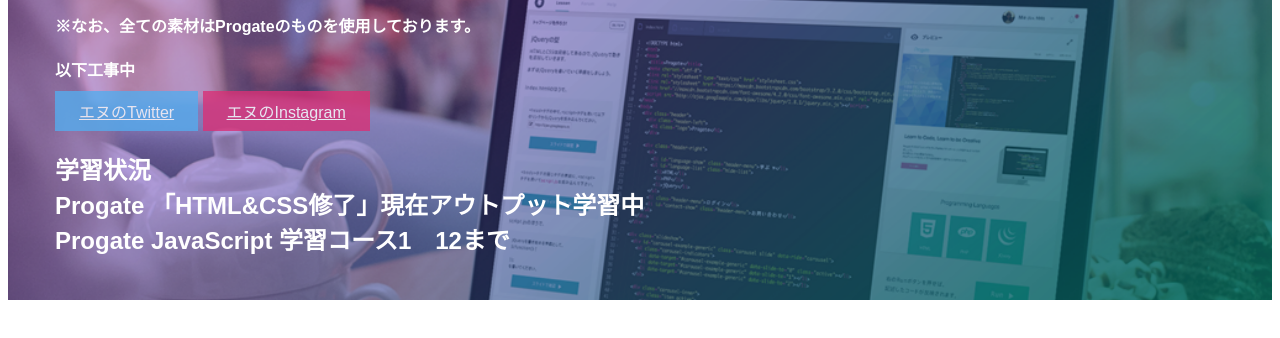
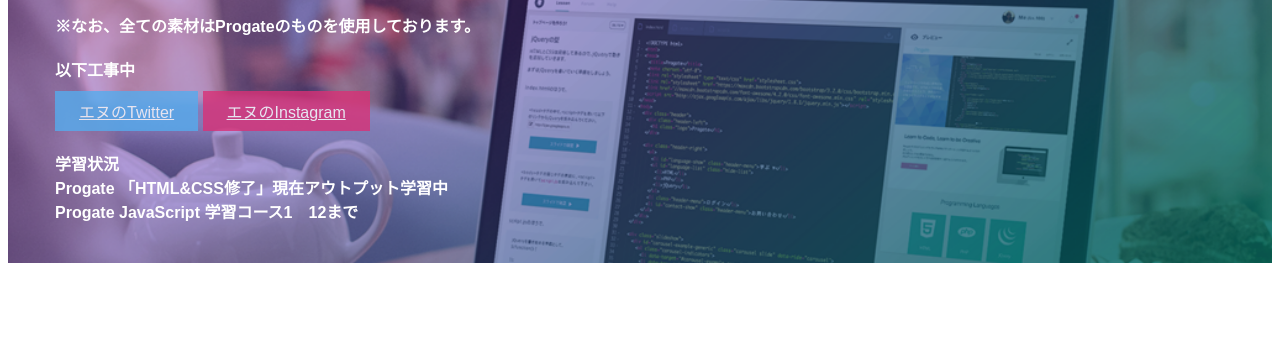
Before and after one commit to N-6278zklc/neko2226, a plain HTML site: page index.html in a window 1280 px wide. Shown: the part 140-478 px from the top of the page. Drawn offline with Linux system fonts and the light colour scheme.

Commit message:
Update index.html

```diff
--- a/index.html
+++ b/index.html
@@ -25,7 +25,7 @@
                   <a class="btn instagram" href="#">エヌのInstagram</a>
               </div>
               <!--この↓に学習状況の報告2021年3月25日サイト開設 -->
-                <h2>学習状況<br>Progate 「HTML&CSS修了」現在アウトプット学習中<br>Progate JavaScript 学習コース1　12まで</h2>
+                <p>学習状況<br>Progate 「HTML&CSS修了」現在アウトプット学習中<br>Progate JavaScript 学習コース1　12まで</p>
 
          </div>
       </div>
```
